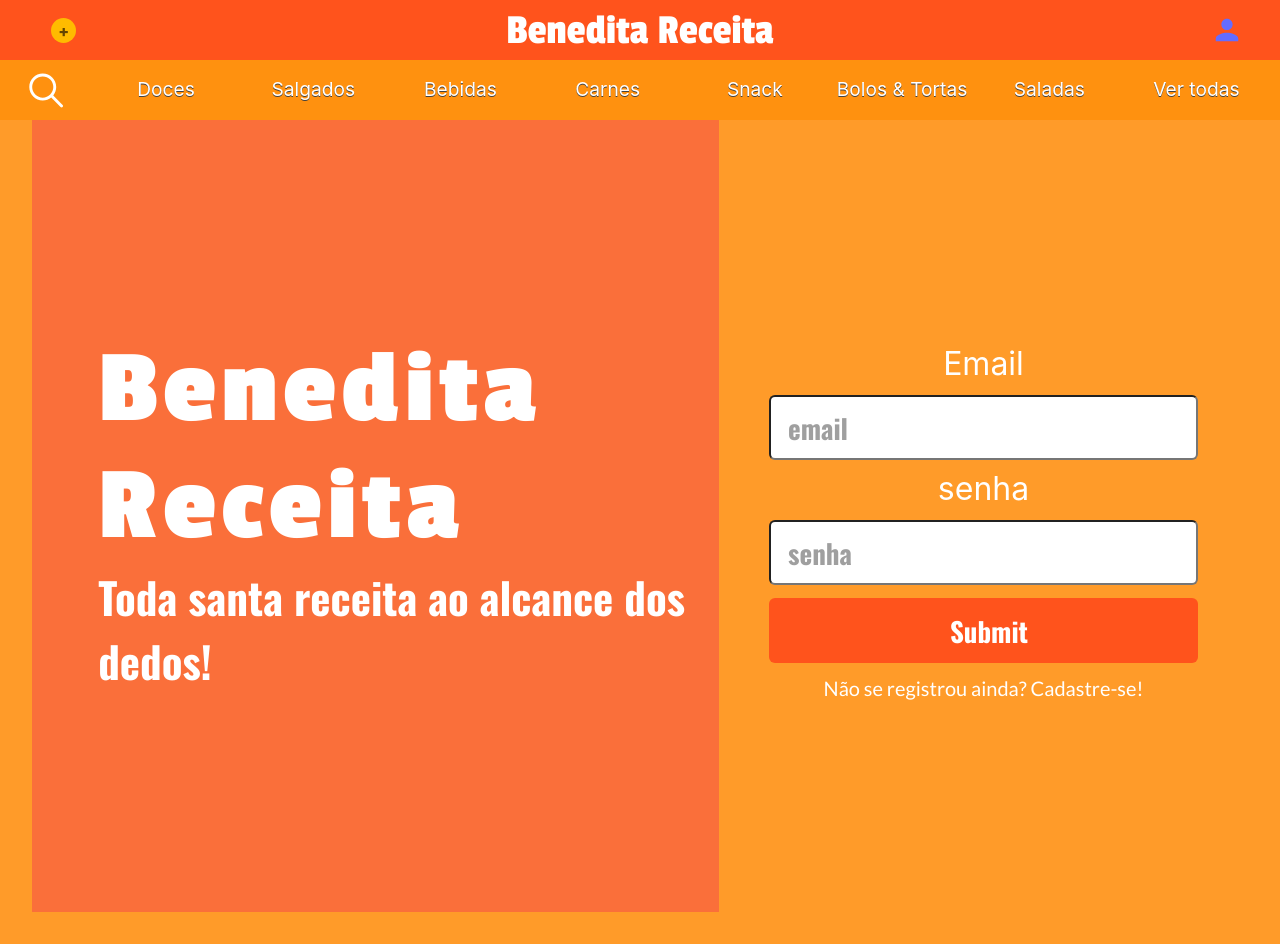
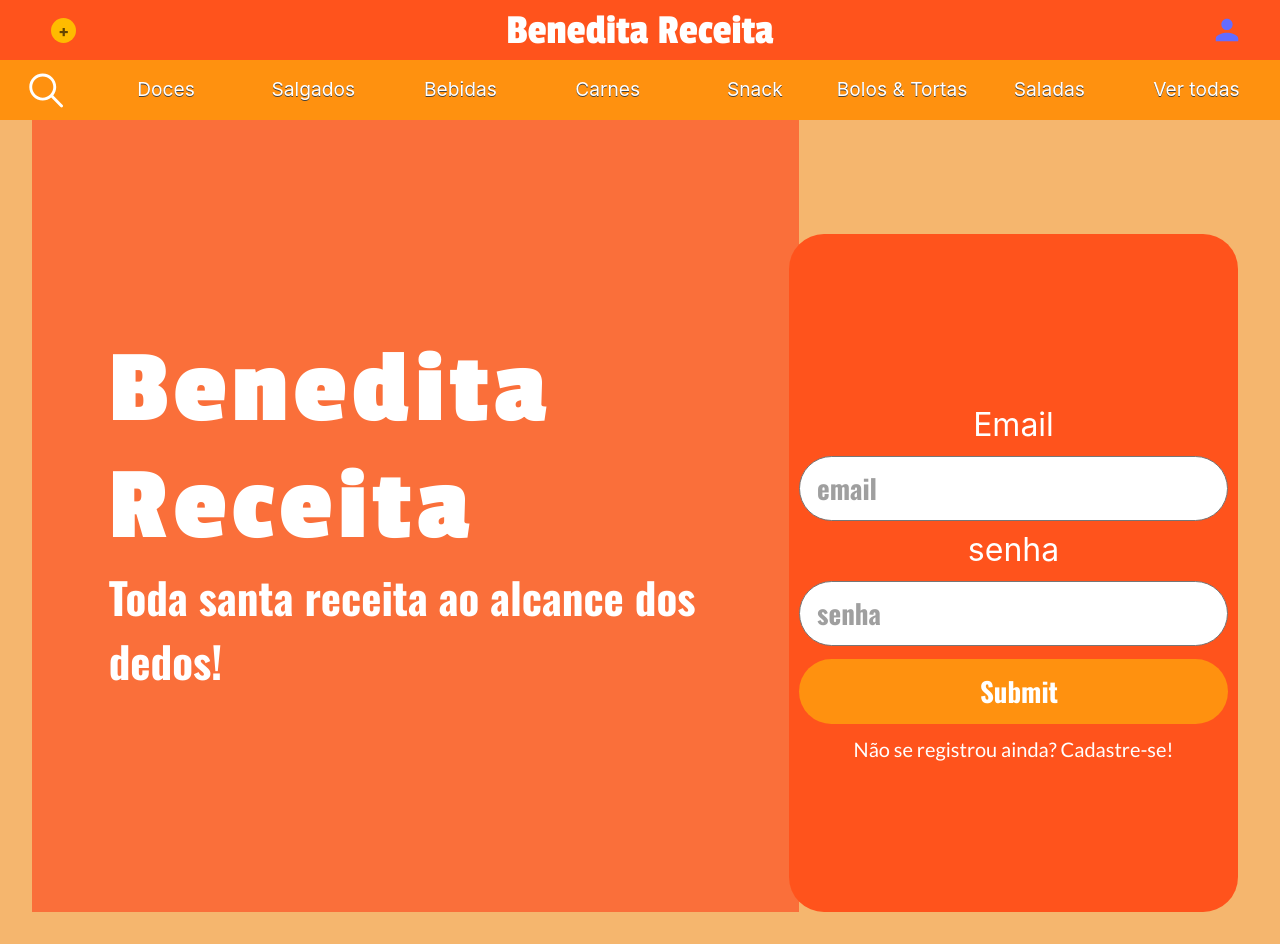
Before and after one commit to ViniSSBrandao/BeneditaReceita, a React (Vite) app in the folder front-end/: page /login in a window 1280 px wide. Built offline with nearby package versions, Linux system fonts and the light colour scheme; no server answers.

Commit message:
feat: form styles makeover

```diff
--- a/front-end/src/pages/Login/components/signin.tsx
+++ b/front-end/src/pages/Login/components/signin.tsx
@@ -57,7 +57,7 @@ export default function Signin() {
         {errors.password && <span>Preencha este campo</span>}
         <span style={{ display: showError }}>Senha incorreta!</span>
         <input
-          style={{ background: "#FF531C", color: "#ffffff", border: "none" }}
+          style={{ background: "#ff910f", color: "#ffffff", border: "none" }}
           type="submit"
         />
       </form>
--- a/front-end/src/pages/Login/components/signup.tsx
+++ b/front-end/src/pages/Login/components/signup.tsx
@@ -84,7 +84,7 @@ export default function Signup() {
           As senhas devem ser iguais
         </span>
         <input
-          style={{ background: "#FF531C", color: "#ffffff", border: "none" }}
+          style={{ background: "#ff910f", color: "#ffffff", border: "none" }}
           type="submit"
         />
       </form>
--- a/front-end/src/pages/Login/components/styled.tsx
+++ b/front-end/src/pages/Login/components/styled.tsx
@@ -8,39 +8,38 @@ export const BodyHome = styled.div`
   display: flex;
   justify-content: center;
   flex-direction: column;
-  padding-right: 25px;
   box-sizing: border-box;
   user-select: none;
+  text-align: left;
+
   @media (max-width: 900px) {
-    height: 175px;
+   display: none;
   }
   h1 {
     padding-left: 10%;
+    padding-right: 10%;
     font-family: "Passion One", cursive;
     font-size: 106px;
     font-weight: 700;
     line-height: 117px;
     letter-spacing: 0.05em;
-    text-align: left;
     color: #ffffff;
-    @media (max-width: 900px) {
+    @media (max-width: 1100px) {
       font-family: Passion One;
       font-size: 76px;
       font-weight: 700;
       line-height: 84px;
       letter-spacing: 0.05em;
-      text-align: center;
-      padding-left: 0;
     }
   }
   h2 {
     padding-left: 10%;
-    width: 700px;
+    padding-right: 10%;
+    width: 90%;
     font-family: "Oswald", sans-serif;
     font-size: 43px;
     font-weight: 700;
     line-height: 64px;
-    text-align: left;
     color: #ffffff;
     box-sizing: border-box;
     @media (max-width: 1300px) {
@@ -52,24 +51,28 @@ export const BodyHome = styled.div`
       font-size: 23px;
       font-weight: 700;
       line-height: 34px;
-      text-align: center;
     }
   }
 `;
 
 export const BodySignin = styled.div`
-  width: 535px;
-  color: white;
+margin-top: 10%;
+  background-color: #ff531c;
+  position: relative;
+  right: 10px;
+  color: #ffffff;
   display: flex;
   align-items: center;
   justify-content: center;
   flex-direction: column;
   user-select: none;
+  border-radius: 35px;
+  padding: 10px;
   span {
     margin-bottom: 5px;
   }
   @media (max-width: 900px) {
-    width: 100%;
+    width: 110%;
   }
   h2 {
     font-size: xx-large;
@@ -81,14 +84,14 @@ export const BodySignin = styled.div`
     margin-top: 24px;
   }
   input {
-    margin-left: 50px;
-    margin-right: 50px;
+    border-style: solid;
+    border-width: 1px;
     height: 65px;
     width: 429px;
     margin-bottom: 13px;
     padding-left: 17px;
     box-sizing: border-box;
-    border-radius: 6px;
+    border-radius: 60px;
     font-family: "Oswald", sans-serif;
     font-size: 27px;
     font-weight: 700;
@@ -96,7 +99,7 @@ export const BodySignin = styled.div`
     color: #000000;
     @media (max-width: 900px) {
       height: 55px;
-      width: 330px;
+      width: 100%;
       font-size: 22px;
     }
   }
@@ -112,7 +115,7 @@ export const Button = styled.button`
   border: none;
   margin-bottom: 36px;
   height: 65px;
-  width: 429px;
+  width: 90%;
   border-radius: 5px;
   color: #ffffff;
   font-family: "Oswald", sans-serif;
@@ -121,7 +124,7 @@ export const Button = styled.button`
   line-height: 26px;
   @media (max-width: 900px) {
     height: 55px;
-    width: 330px;
+    width: 90%;
     font-size: 22px;
   }
 `;
--- a/front-end/src/pages/Login/login.tsx
+++ b/front-end/src/pages/Login/login.tsx
@@ -1,10 +1,11 @@
 import Globalstyles from "../../styles/globalStyles.tsx";
 import Home from "./components/home.tsx";
-import Signin from "./components/signin.tsx";
+import Signin from "./components/signin.js";
 
 import { ContainerHome } from "./styled.tsx";
 
 export default function Login() {
+
   return (
     <ContainerHome>
       <Home />
--- a/front-end/src/pages/NewRecipe/styled.tsx
+++ b/front-end/src/pages/NewRecipe/styled.tsx
@@ -3,26 +3,28 @@ import styled from "styled-components";
 import { Link } from "react-router-dom";
 
 export const Container = styled.div`
-  width: 535px;
-  color: white;
+margin-top: 10%;
+  background-color: #f58032;
+  position: relative;
+  right: 5%;
+  color: #ffffff;
   display: flex;
   align-items: center;
   justify-content: center;
   flex-direction: column;
   user-select: none;
-  padding-top: 18px;
+  border-radius: 35px;
+  padding: 15px;
+  box-sizing: border-box;
   span {
-    margin-bottom: 15px;
+    margin-bottom: 5px;
   }
   @media (max-width: 900px) {
-    width: 100%;
+    width: 110%;
   }
   h2 {
     font-size: xx-large;
     margin-bottom: 15px;
-  }
-  h3 {
-    font-size: 24px;
   }
   form {
     display: flex;
@@ -30,29 +32,27 @@ export const Container = styled.div`
     margin-top: 24px;
   }
   input {
-    margin-left: 50px;
-    margin-right: 50px;
+    border-style: solid;
+    border-width: 1px;
     height: 65px;
     width: 429px;
     margin-bottom: 13px;
     padding-left: 17px;
     box-sizing: border-box;
-    border-radius: 6px;
+    border-radius: 60px;
     font-family: "Oswald", sans-serif;
     font-size: 27px;
     font-weight: 700;
     line-height: 40px;
     color: #000000;
-    width: 80vw;
-
     @media (max-width: 900px) {
       height: 55px;
+      width: 100%;
       font-size: 22px;
     }
   }
   input::placeholder {
     color: #9f9f9f;
-    text-align: center;
   }
 `;
 
@@ -69,12 +69,12 @@ export const BigInputs = styled.div`
 export const Button = styled.button`
   margin-left: 50px;
   margin-right: 50px;
-  background-color: #1877f2;
+  background-color: #d47603;
   border: none;
   margin-bottom: 36px;
   height: 65px;
-  width: 429px;
-  border-radius: 5px;
+  width: 90%;
+  border-radius: 25px;
   color: #ffffff;
   font-family: "Oswald", sans-serif;
   font-size: 27px;
@@ -82,7 +82,7 @@ export const Button = styled.button`
   line-height: 26px;
   @media (max-width: 900px) {
     height: 55px;
-    width: 330px;
+    width: 90%;
     font-size: 22px;
   }
 `;
@@ -126,7 +126,7 @@ footer, header, hgroup, menu, nav, section {
 }
 body {
 
-	background-color:#b35f00;
+	background-color:#dc9033;
 }
 ol, ul {
 	list-style: none;
--- a/front-end/src/pages/landing.tsx
+++ b/front-end/src/pages/landing.tsx
@@ -3,7 +3,7 @@ import { useRecipeList } from "../hooks/api/useRecipes";
 import { useState } from "react";
 import { FeedContainer, GlobalStyles, Welcome } from "./RecipePage/styles";
 import useToken from "../hooks/api/usetoken";
-import styled from "styled-components";
+
 
 
 export default function Landing() {
@@ -24,7 +24,7 @@ export default function Landing() {
 
   setTimeout(() => {
     setHideGreet('none')
-  }, 5000);
+  }, 2000);
 
 
   return (
--- a/front-end/src/styles/globalStyles.tsx
+++ b/front-end/src/styles/globalStyles.tsx
@@ -28,7 +28,7 @@ footer, header, hgroup, menu, nav, section {
 }
 body {
 	line-height: 1;
-	background-color:#FF9B29;
+	background-color:#f5b66e;
 }
 ol, ul {
 	list-style: none;
```
